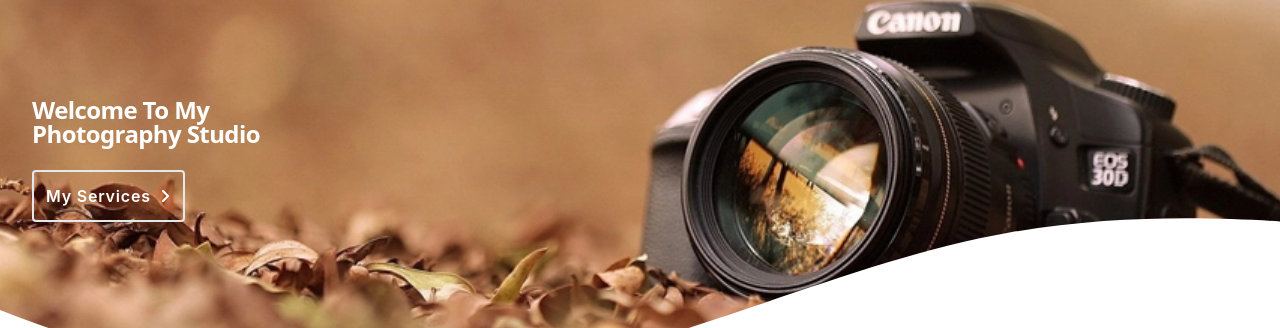
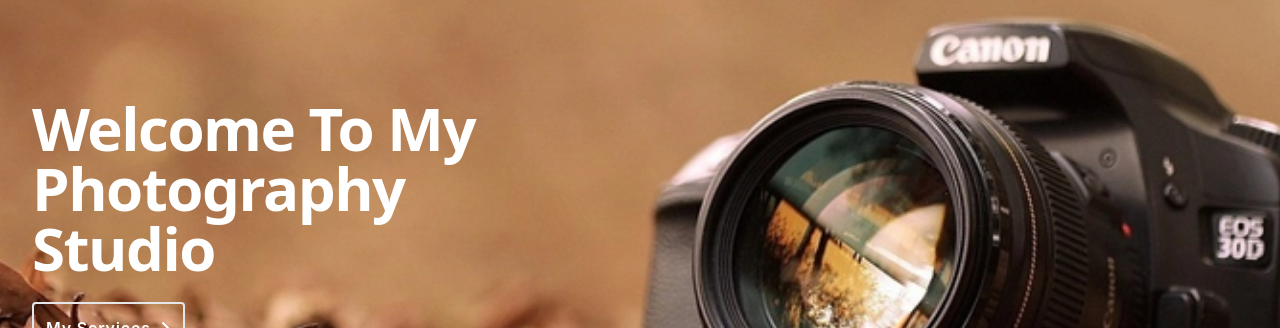
Before and after one commit to mdaslamalidu/photography-client-site, a React (Create React App) app: page / in a window 1280 px wide. Shown: the part 146-474 px from the top of the page. Built offline with nearby package versions, Linux system fonts and the light colour scheme; no server answers.

Commit message:
add banner title size

```diff
--- a/src/Pages/Home/Banner/Banner.js
+++ b/src/Pages/Home/Banner/Banner.js
@@ -25,7 +25,7 @@
         <div className="relative px-4 py-16 mx-auto overflow-hidden sm:max-w-xl md:max-w-full lg:max-w-screen-xl md:px-24 lg:px-8 lg:py-20">
           <div className="flex flex-col items-center justify-between xl:flex-row">
             <div className="w-full max-w-xl mb-12 xl:mb-0 xl:pr-16 xl:w-7/12">
-              <h2 className="max-w-lg mb-6 font-sans text-8xl text-white font-bold tracking-tight  sm:text-2xl sm:leading-none">
+              <h2 className="max-w-lg mb-6 font-sans md:text-6xl text-white font-bold tracking-tight  text-4xl sm:leading-none">
                 Welcome To My <br className="hidden md:block" />
                 Photography Studio
               </h2>
```
